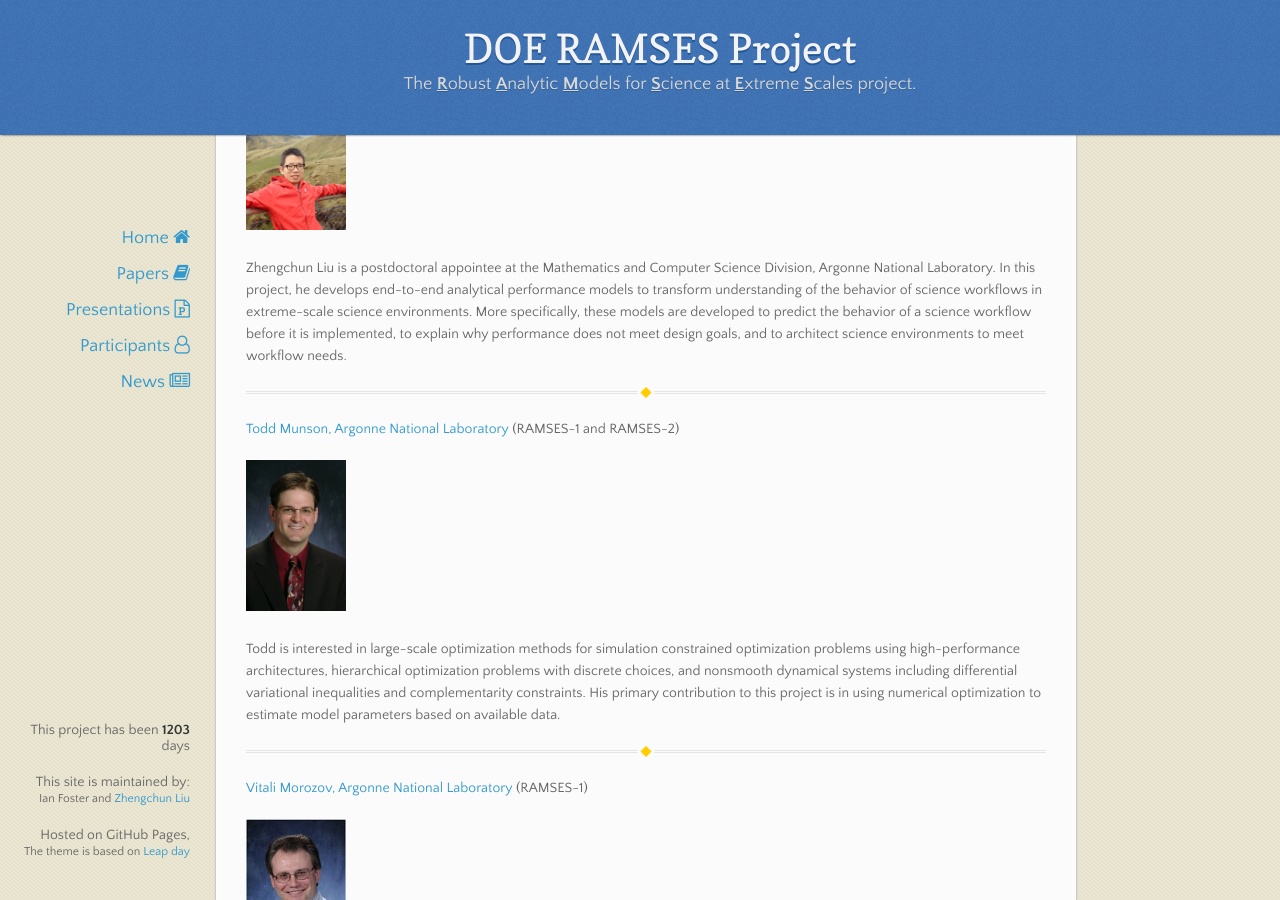
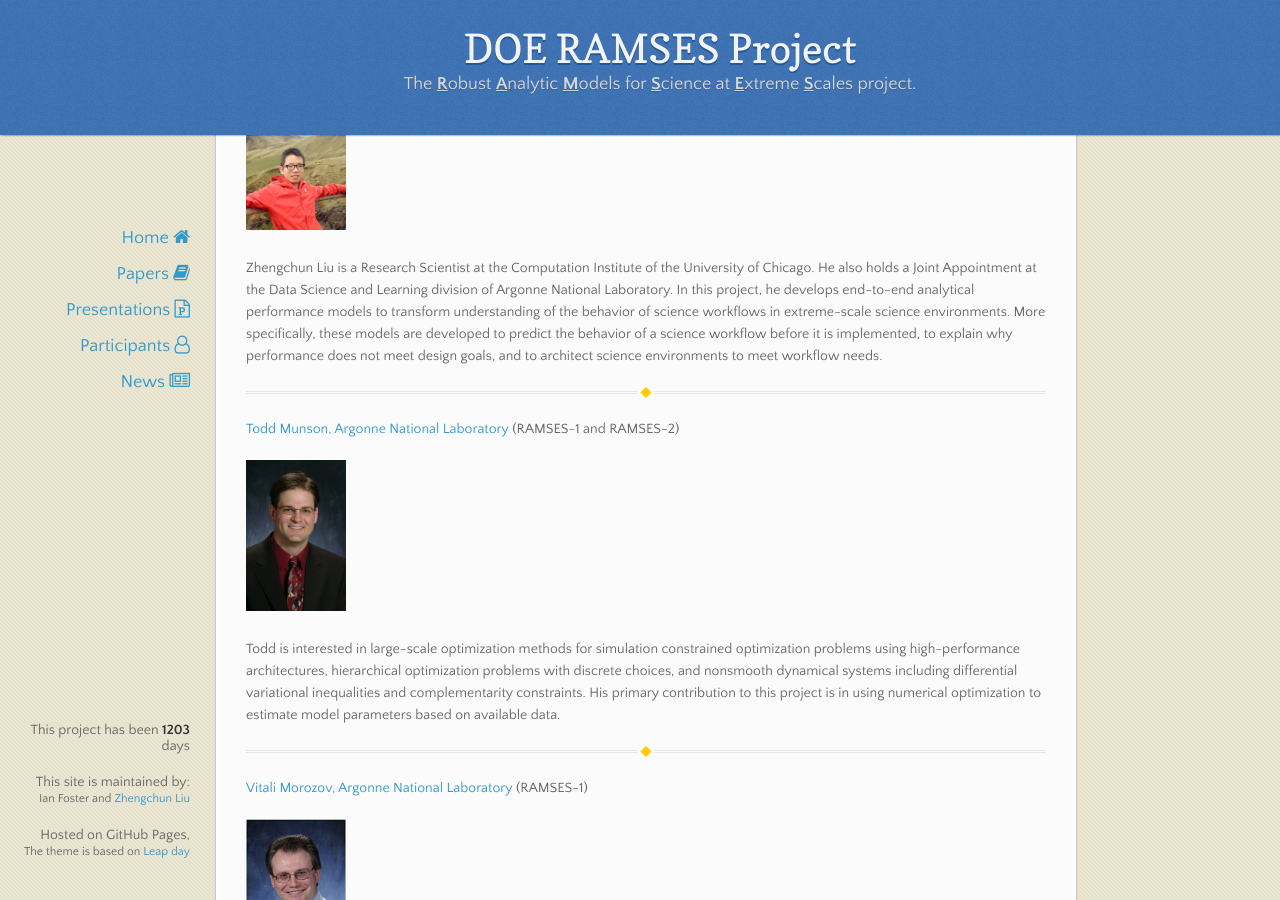
Before and after one commit to ramsesproject/ramses.github.io, a Jekyll site: the page built from participants.md, in a window 1280 px wide and 900 px high, scrolled down 2823 px. Built offline with Jekyll 4.4.1, drawn with Linux system fonts in a browser that asks for light colours; nearby versions of some CDN libraries.

Commit message:
add, delete, polish etc.

```diff
--- a/participants.md
+++ b/participants.md
@@ -69,7 +69,7 @@
 
 <img src="files/img/zhengchun_liu.png" alt="Drawing" style="width: 100px;"/>
 
-Zhengchun Liu is a postdoctoral appointee at the Mathematics and Computer Science Division, Argonne National Laboratory. In this project, he develops end-to-end analytical performance models to transform understanding of the behavior of science workflows in extreme-scale science environments. More specifically, these models are developed to predict the behavior of a science workflow before it is implemented, to explain why performance does not meet design goals, and to architect science environments to meet workflow needs.
+Zhengchun Liu is a Research Scientist at the Computation Institute of the University of Chicago. He also holds a Joint Appointment at the Data Science and Learning division of Argonne National Laboratory. In this project, he develops end-to-end analytical performance models to transform understanding of the behavior of science workflows in extreme-scale science environments. More specifically, these models are developed to predict the behavior of a science workflow before it is implemented, to explain why performance does not meet design goals, and to architect science environments to meet workflow needs.
 
 ---
 [Todd Munson, Argonne National Laboratory](http://www.mcs.anl.gov/~tmunson/) (RAMSES-1 and RAMSES-2)
```
